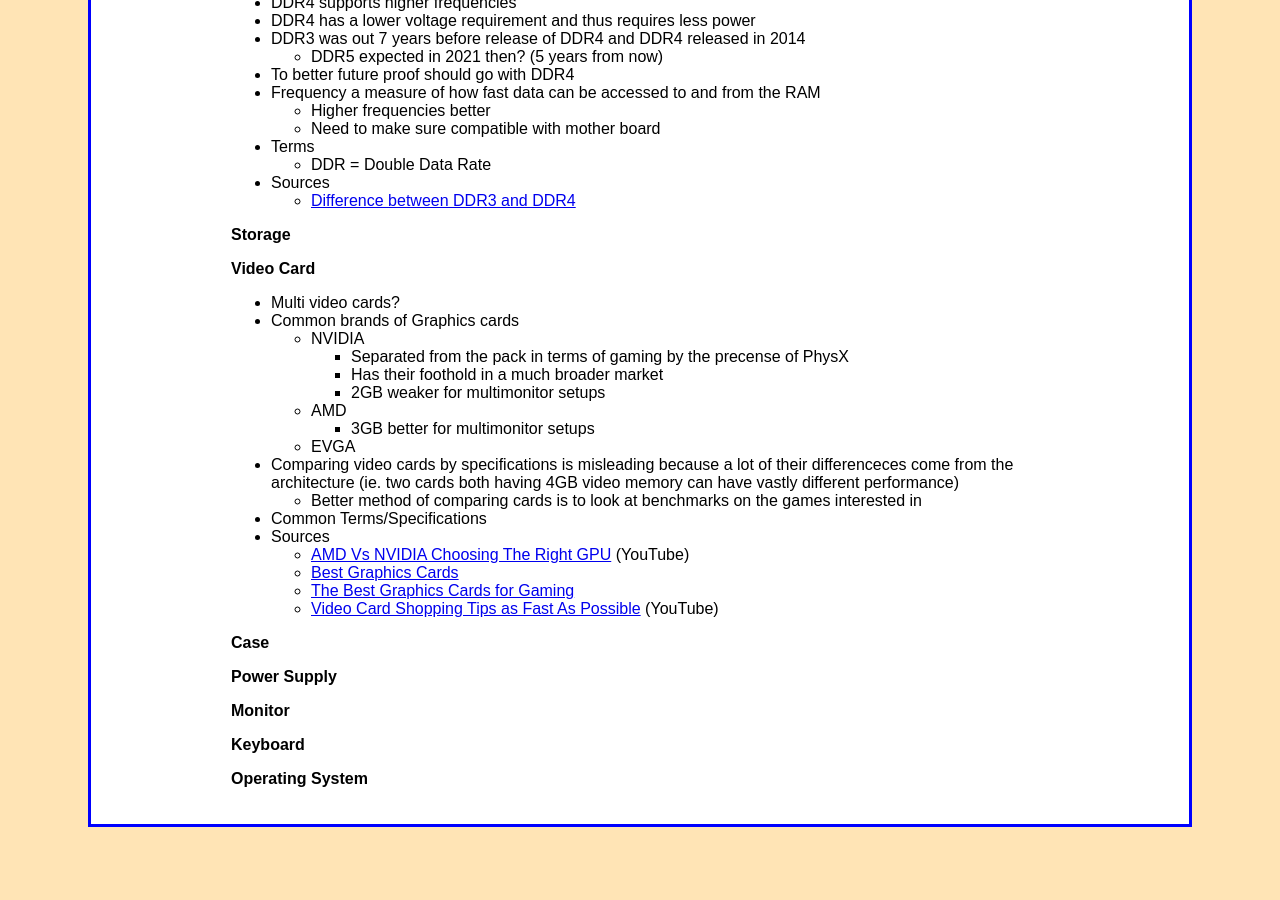
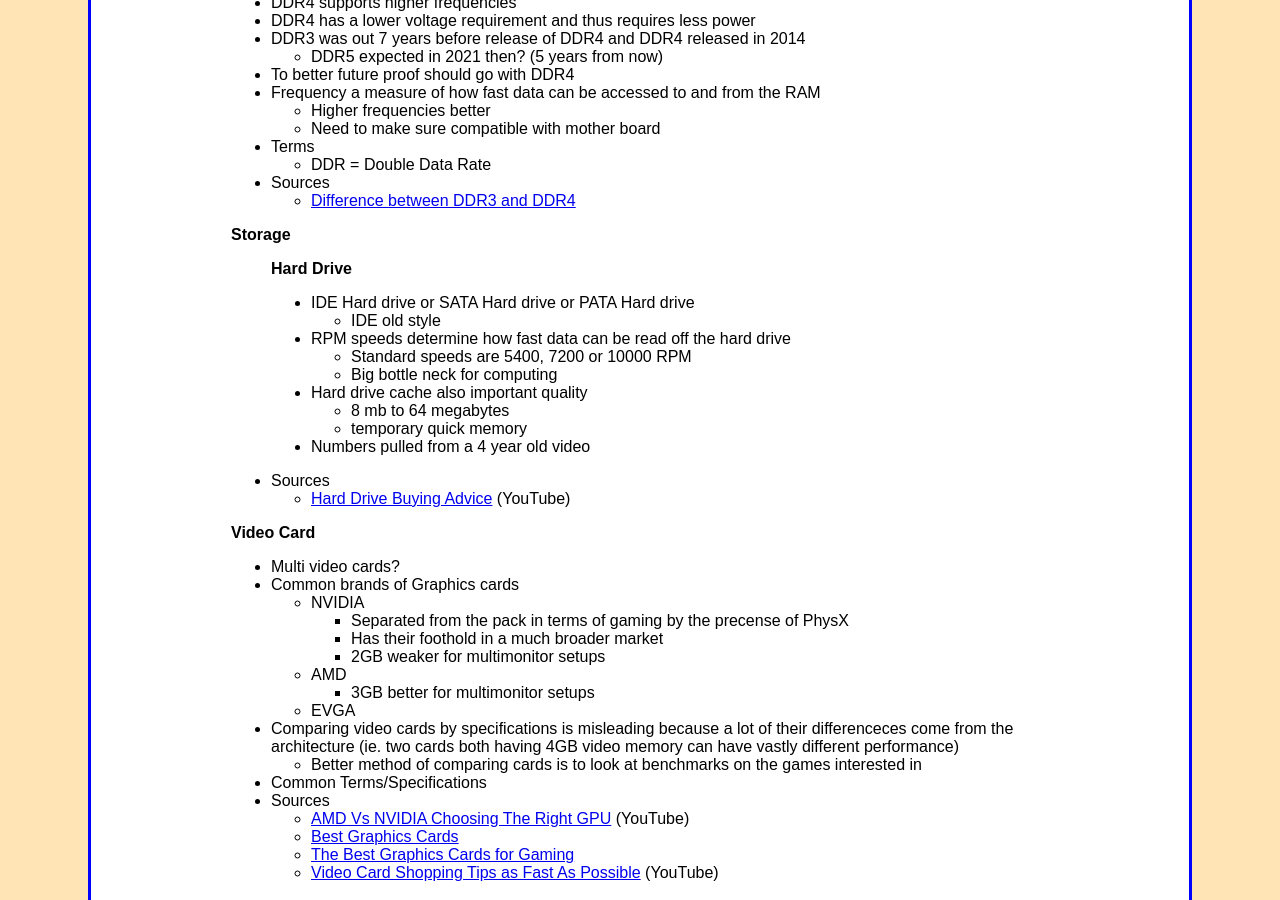
Before and after one commit to jbm950/jbm950.github.io, a Jekyll site: the page built from projects/build_comp/build_comp_main.html, in a window 1280 px wide and 900 px high, scrolled down 1158 px. Built offline with Jekyll 4.4.1, drawn with Linux system fonts in a browser that asks for light colours; before the commit the page ends 1993 px from its top, so only the background shows below that.

Commit message:
updated build computer notes

```diff
--- a/projects/build_comp/build_comp_main.html
+++ b/projects/build_comp/build_comp_main.html
@@ -222,6 +222,46 @@
 </blockquote>
 <blockquote>
 <blockquote>
+<blockquote>
+<p><strong>Hard Drive</strong></p>
+</blockquote>
+</blockquote>
+</blockquote>
+<blockquote>
+<blockquote>
+<blockquote>
+<ul>
+<li>IDE Hard drive or SATA Hard drive or PATA Hard drive
+<ul>
+<li>IDE old style</li>
+</ul></li>
+<li>RPM speeds determine how fast data can be read off the hard drive
+<ul>
+<li>Standard speeds are 5400, 7200 or 10000 RPM</li>
+<li>Big bottle neck for computing</li>
+</ul></li>
+<li>Hard drive cache also important quality
+<ul>
+<li>8 mb to 64 megabytes</li>
+<li>temporary quick memory</li>
+</ul></li>
+<li>Numbers pulled from a 4 year old video</li>
+</ul>
+</blockquote>
+</blockquote>
+</blockquote>
+<blockquote>
+<blockquote>
+<ul>
+<li>Sources
+<ul>
+<li><a href="https://www.youtube.com/watch?v=NOAkI7gyZTI">Hard Drive Buying Advice</a> (YouTube)</li>
+</ul></li>
+</ul>
+</blockquote>
+</blockquote>
+<blockquote>
+<blockquote>
 <p><strong>Video Card</strong></p>
 </blockquote>
 </blockquote>
```
Also changed, not shown: source/projects/build_comp/build_comp_main.md (+17 -0 lines).
